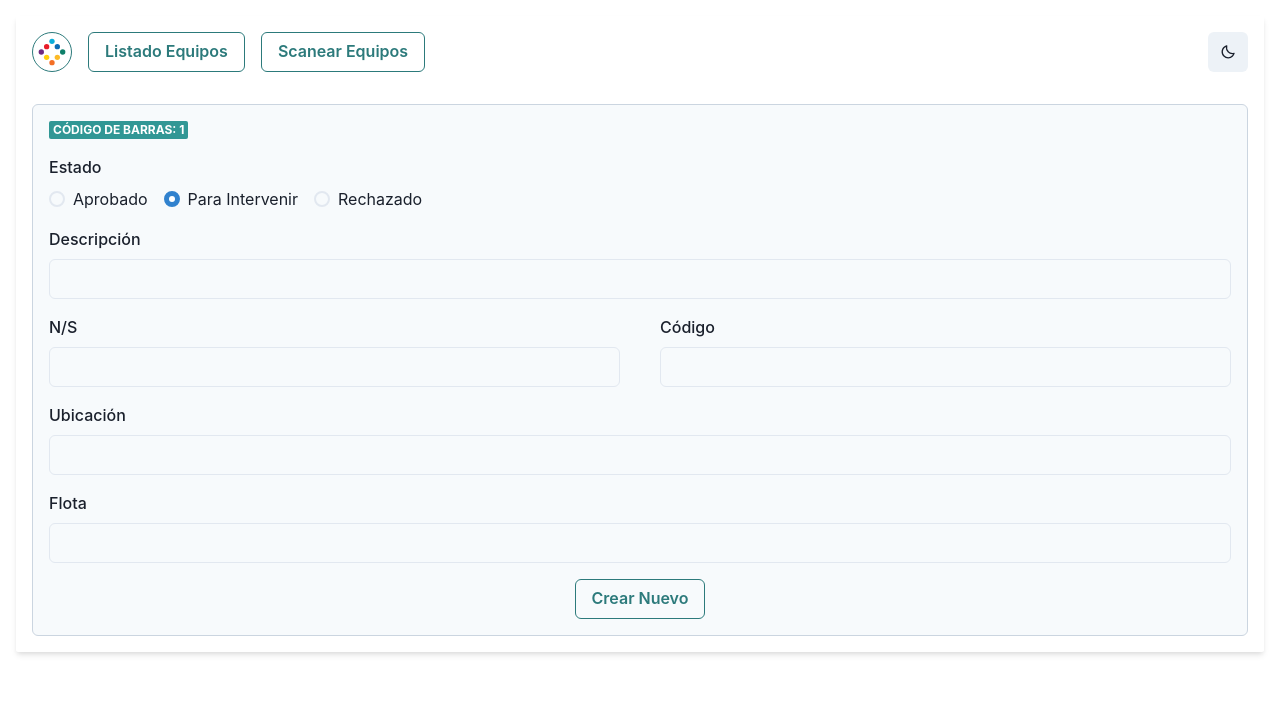
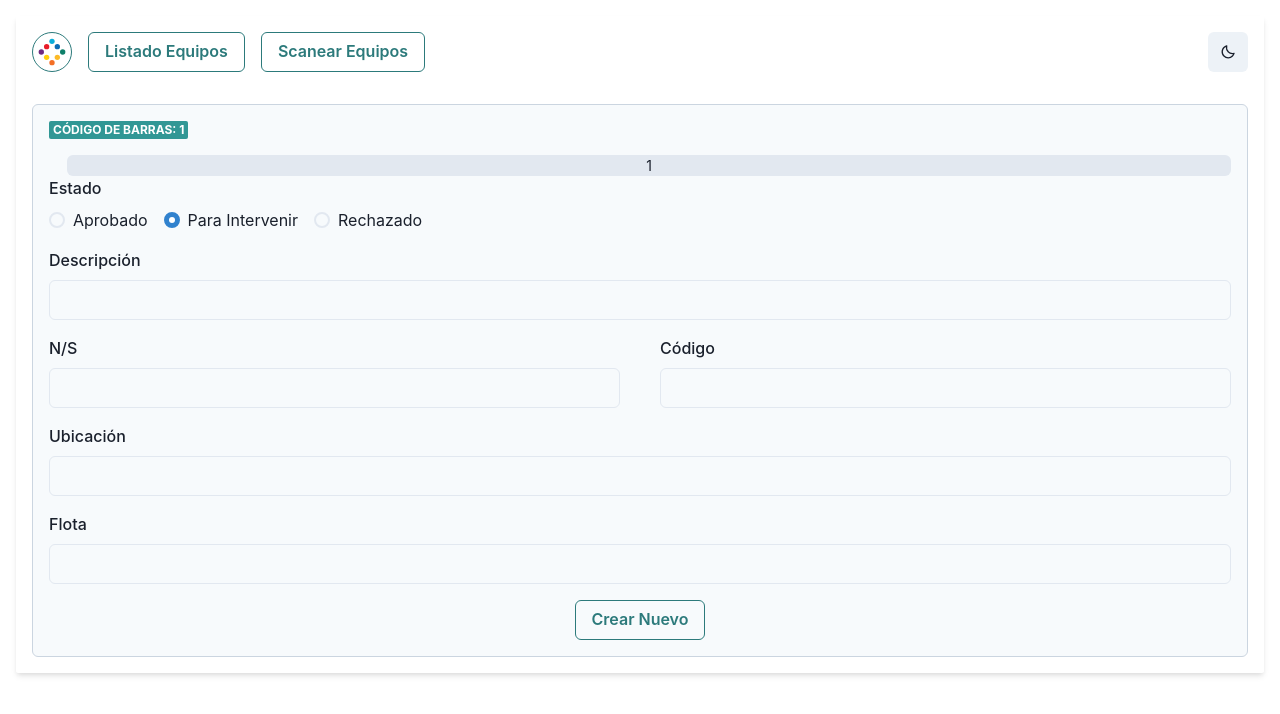
Before and after one commit to juaneme8/control-stock, a Next.js app: page /details/1 in a window 1280 px wide. Shown: the top 714 px of the page. Built offline with nearby package versions, Linux system fonts and the light colour scheme; no server answers.

Commit message:
Agregado de estilo a cards, revisar comportamiento PUT

```diff
--- a/components/DeviceDetails.js
+++ b/components/DeviceDetails.js
@@ -1,6 +1,6 @@
 import React, { useEffect, useState } from 'react';
 
-import { Button, FormControl, FormLabel, Input, Badge, Box, Center, HStack, Radio, RadioGroup, useToast, SimpleGrid } from '@chakra-ui/react';
+import { Button, Text, FormControl, FormLabel, Input, Badge, Box, Center, HStack, Radio, RadioGroup, useToast, SimpleGrid, Flex, Circle } from '@chakra-ui/react';
 import axios from 'axios';
 
 const DeviceDetails = ({ barcode }) => {
@@ -31,7 +31,9 @@ const DeviceDetails = ({ barcode }) => {
 
 	const handleSaveDevice = () => {
 		const saveDevice = async () => {
+			console.log(barcode);
 			const res = await axios.put(`http://localhost:3001/api/devices/${barcode}`, {
+				barcode,
 				description: device.description,
 				code: device.code,
 				serie: device.serie,
@@ -40,6 +42,8 @@ const DeviceDetails = ({ barcode }) => {
 				location: device.location,
 				state: device.state,
 			});
+
+			console.log(res)
 
 			const { data } = res;
 
@@ -70,6 +74,11 @@ const DeviceDetails = ({ barcode }) => {
 		saveDevice();
 	};
 
+	const getStateColor = (state) => {
+		if (state === 'approved') return 'green.400';
+		if (state === 'fix') return 'yellow.400';
+		if (state === 'rejected') return 'red.400';
+	};
 	console.log(device);
 
 	return (
@@ -77,6 +86,11 @@ const DeviceDetails = ({ barcode }) => {
 			<Badge colorScheme='teal' mb={4} variant='solid'>
 				Código de Barras: {barcode}
 			</Badge>
+
+			<Flex align="center">
+      <Circle size="10px" bg={getStateColor(device.state)} color="white"></Circle>
+        <Text bg="gray.200" borderRadius="md" px={1} fontSize="sm" align="center" flex="1" ml={2}>{barcode}</Text>
+      </Flex>
 
 			<FormControl as='fieldset' id='state' mb={4}>
 				<FormLabel as='legend'>Estado</FormLabel>
```
Also changed, not shown: pages/list.js (+23 -38 lines).
